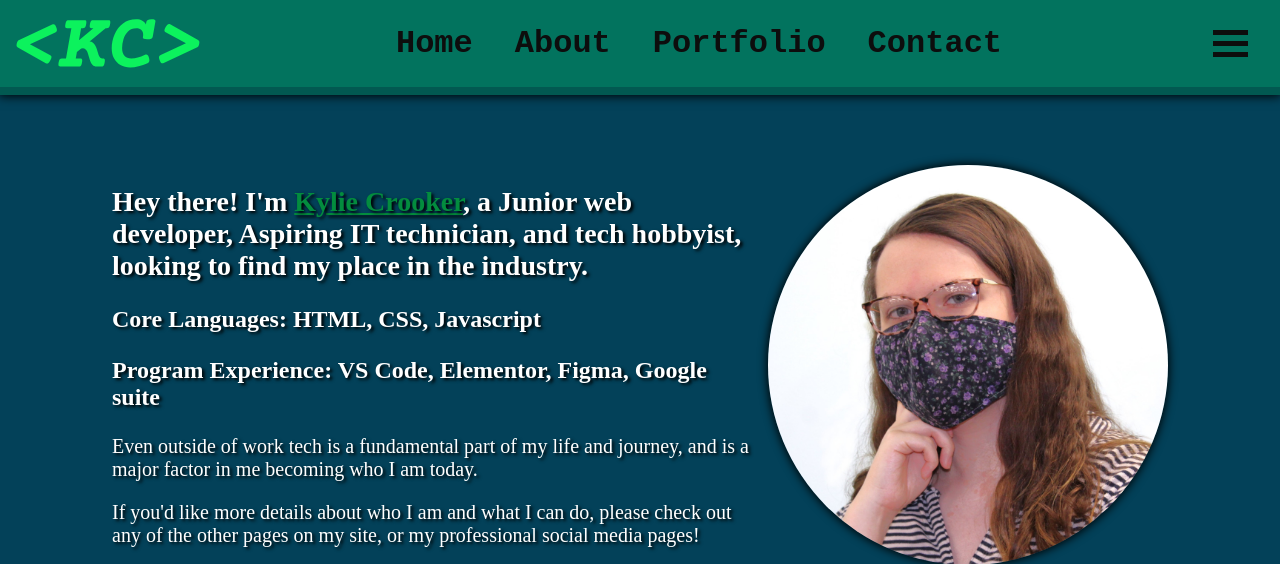
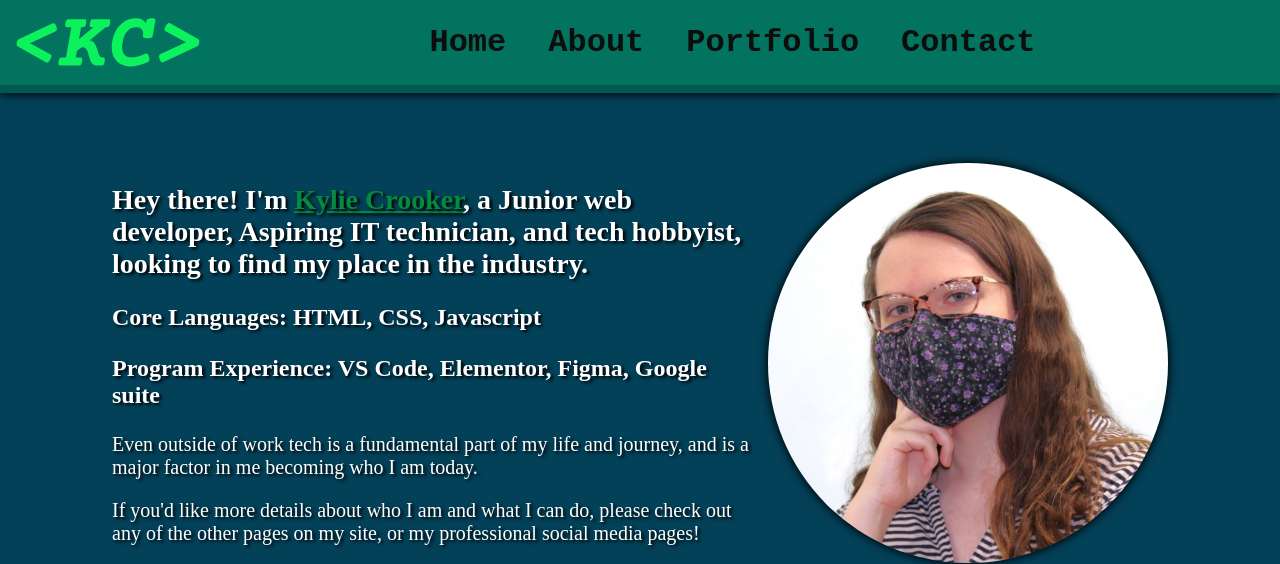
Before and after one commit to kylieCrooker/Portfolio, a PHP site: page /index.php in a window 1280 px wide. Shown: the top 564 px of the page. Run offline with PHP 8.4, Linux system fonts and the light colour scheme; style sheets or scripts are compiled from the project's sources; some libraries are stand-ins or nearby versions; some web fonts are replaced.

Commit message:
update header.css
Fixed dropdown menu being visible even on desktop

```diff
--- a/css/header.css
+++ b/css/header.css
@@ -135,7 +135,7 @@ nav.dropdown {
     display: flex;
   }
   .mobile {
-    display: none;
+    display: none !important;
   }
 }
 /* Responsive design rules end *//*# sourceMappingURL=header.css.map */
--- a/css/header.scss
+++ b/css/header.scss
@@ -147,7 +147,7 @@ nav.dropdown {
     }
 
     .mobile {
-        display: none;
+        display: none !important;
     }
 }
 
```
Also changed, not shown: 1 other file.
